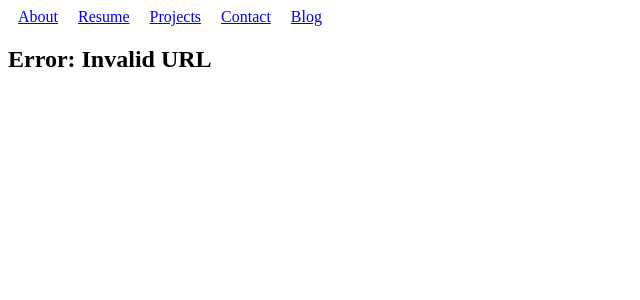
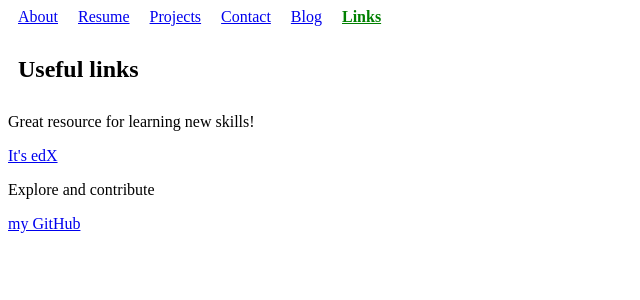
Before and after one commit to aretaleks/edX_route_redux, a React (Create React App) app: page /links in a window 1280 px wide. Shown: the top 300 px of the page, without its empty margins (0-640 px from the left). Built offline with nearby package versions, Linux system fonts and the light colour scheme.

Commit message:
added links page added links page

```diff
--- a/src/components/App.jsx
+++ b/src/components/App.jsx
@@ -7,6 +7,7 @@ import Error from "./Error.jsx";
 import Projects from "./Projects.jsx";
 import Contact from "./Contact.jsx";
 import Blog from "./Blog.jsx";
+import Links from "./Links.jsx";
 
 //import * as Contact from "./Contact.jsx";
 
@@ -23,6 +24,7 @@ const App = () => {
           <Route path="/projects" component={Projects} />
           <Route path="/contact" component={Contact} />
           <Route path="/blog" component={Blog} />
+          <Route path="/links" component={Links} />
           <Route component={Error} />
         </Switch>
       </div>
--- /dev/null
+++ b/src/components/Links.jsx
@@ -0,0 +1,18 @@
+import React from "react";
+
+const Links = () => {
+  const divStyle = {
+    padding: "10px"
+  };
+  return (
+    <div>
+      <h2 style={divStyle}>Useful links</h2>
+      <p>Great resource for learning new skills!</p>
+      <a href="https://www.edx.org/">It's edX</a>
+      <p>Explore and contribute</p>
+      <a href="https://github.com/aretaleks">my GitHub</a>
+    </div>
+  );
+};
+
+export default Links;
--- a/src/components/NavBar.jsx
+++ b/src/components/NavBar.jsx
@@ -9,6 +9,7 @@ const NavBar = () => {
       <NavTab to="/projects" label="Projects" />
       <NavTab to="/contact" label="Contact" />
       <NavTab to="/blog" label="Blog" />
+      <NavTab to="/links" label="Links" />
     </div>
   );
 };
```
